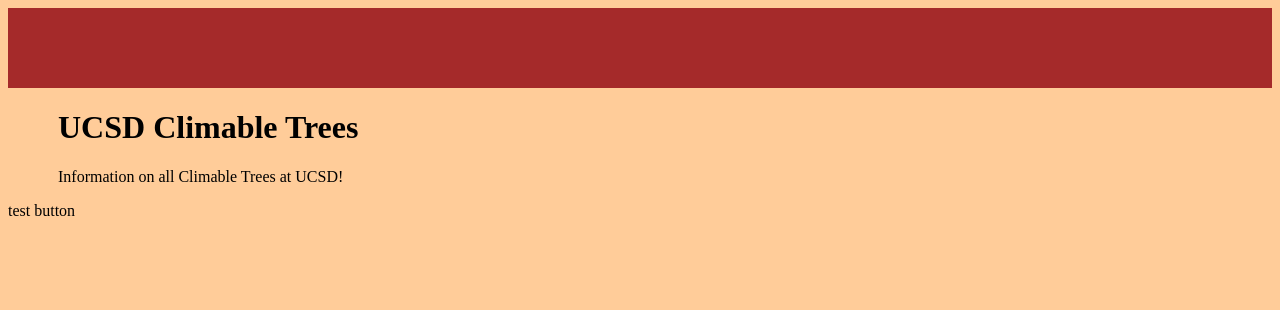
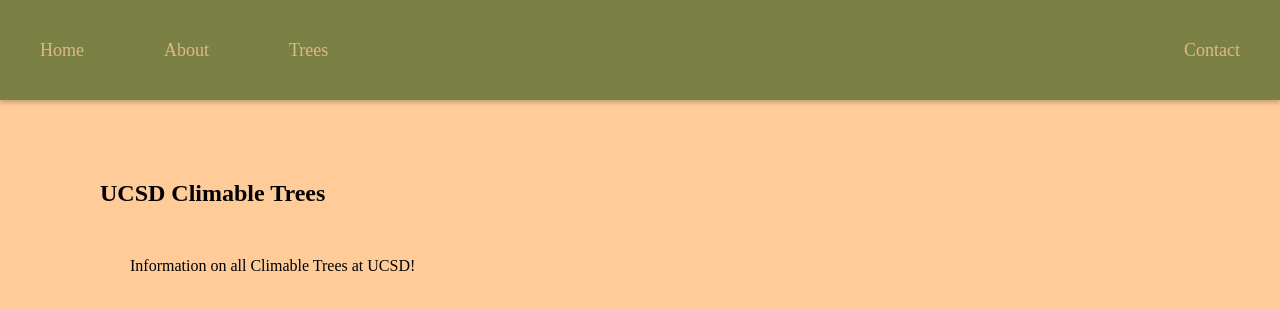
Before and after one commit to UCSD-Climbing-Trees/ClimbingTreesWeb, a website: page src/index.html in a window 1280 px wide. Shown: the top 310 px of the page. Drawn offline with Linux system fonts and the light colour scheme.

Commit message:
halfway commits

```diff
--- a/src/index.html
+++ b/src/index.html
@@ -1,17 +1,41 @@
 <!DOCTYPE html>
 <html>
-    <link rel="stylesheet" href="style.css">
-    <nav class="navbar">
+    <head>
+        <link rel="stylesheet" href="style.css">
+    </head>
 
+    <!-- Navigation Bar -->
+    <nav>
+       <li><a href="#Home">Home</a></li>
+       <li><a href="#About">About</a></li>
+       <li><a href="#Trees">Trees</a></li>
+       <li style="float:right"><a href="#Contact">Contact</a></li>
     </nav>
-    <body class="background">
 
-        <h1 class="title">UCSD Climable Trees</h1>
-        <p class="title">Information on all Climable Trees at UCSD!</p>
+    <body>
+        <!-- Home Page -->
+        <section id="Home">
 
-        <buttom type="button" id="test" > test button </buttom>
-        <script  src="index.js"></script>
+            <h1 style="padding-top: 30px;" class="title">UCSD Climable Trees</h1>
+            <p style="padding-left: 30px;" class="title">Information on all Climable Trees at UCSD!</p>
+
+
+            <!-- Page Logo -->
+            <img>
+        </section>
+
+        <section id="Trees">
+
+        </section>
+
+        <section id="About">
+
+            <p>test</p>
+
+        </section>
     </body>
 
-
+    <footer id="Contact">
+        <p>testiong</p>
+    </footer>
 </html>
--- a/src/index.js
+++ b/src/index.js
@@ -8,8 +8,8 @@
 
 
 
-backbutton.addEventListener('click', response)
+backbutton.addEventListener('click', await response);
 
- function response(){
+async function response(){
     alert('123');
-}
+};
--- a/src/style.css
+++ b/src/style.css
@@ -1,17 +1,75 @@
-.background {
+/* CSS Attributes ----------------------------------------------------------------------------------- */
+
+/*
+ * Page Background Styling
+ */
+html {
     background-color: #fc9;
-    width: auto;
+    scroll-behavior: smooth;
 }
 
-.navbar{
-    background-color: brown;
+/*
+ * Setting Margins to 0px
+ */
+body {
+    margin: 0px;
+}
+
+/*
+ * Navigation Bar Styling
+ */
+nav {
+    background-color: rgba(70, 100, 36, 0.712);
+    height: 100px;
+    width: auto;
+    list-style-type: none;
+    box-shadow: 0 3px 4px 0 rgba(0,0,0,.2);
+}
+
+li a{
+    color: burlywood;
+    font-size: large;
+    float: left;
+    text-align: center;
+    overflow: hidden;
+    text-decoration: none;
+    margin: 40px;
+}
+
+li a:hover {
+    transition: 1.5s;
+    border-radius: 25px;
+    background: #73AD21;
+    width: 70px;
     height: auto;
-    width: auto;
-    padding-bottom: 80px;
+    cursor: pointer;
+    color:aqua;
 }
+
+/*
+ * Page Border
+ */
+section {
+    height: 100vh;
+    box-sizing: border-box;
+}
+
+
+footer {
+    height: 12vh;
+    box-sizing: border-box;
+    background: brown;
+}
+
+
+/* CSS CLasses ----------------------------------------------------------------------------------- */
+
+/*
+ * Home Page Title
+ */
 
 .title {
     font: italic;
     color: black;
-    padding-left: 50px;
+    margin: 50px 100px;
   }
```
